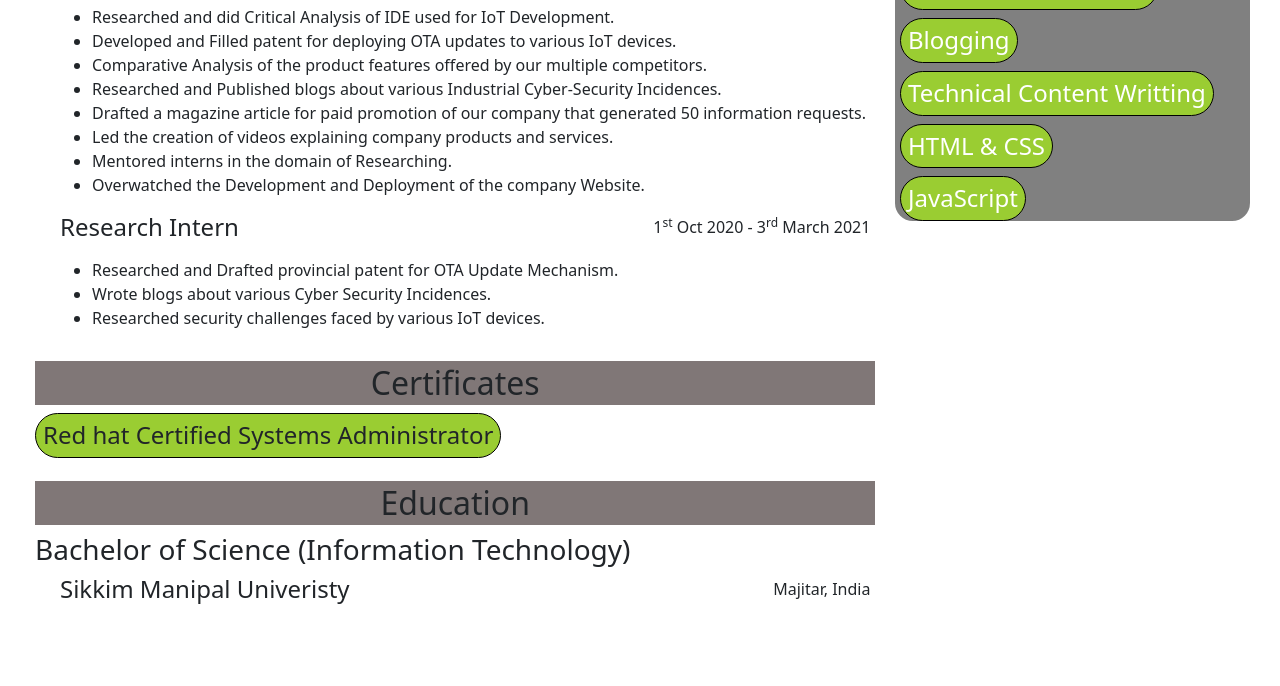
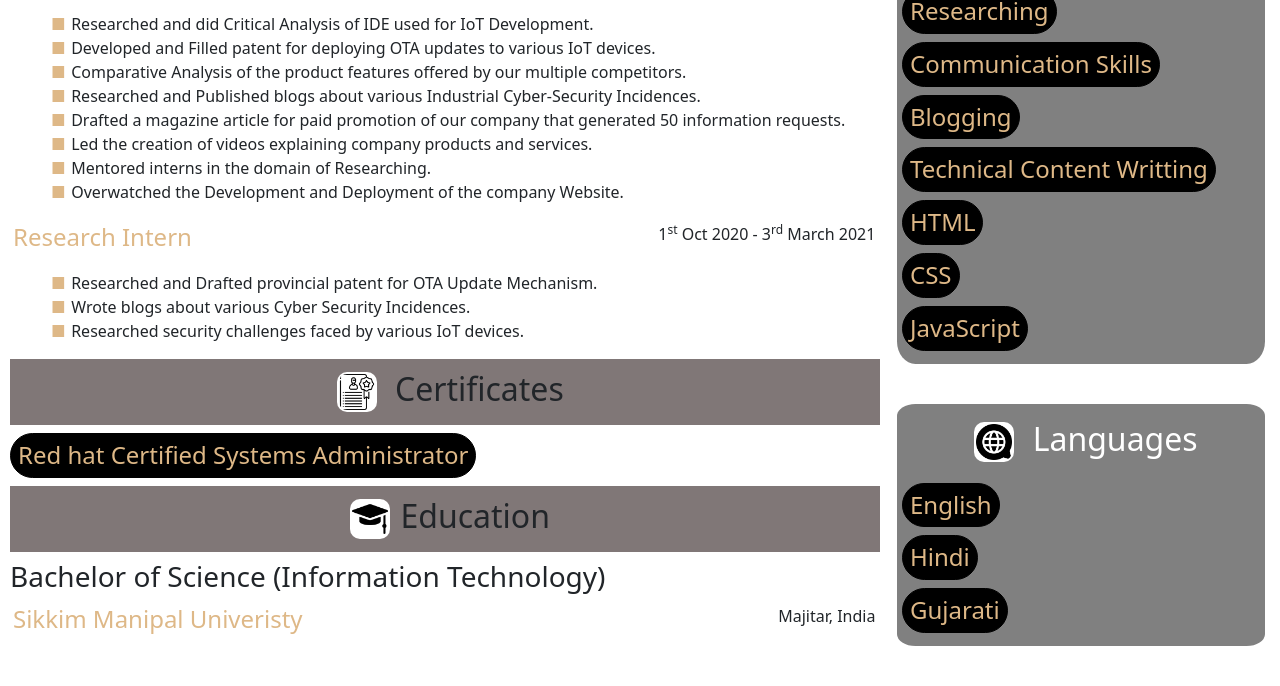
Before and after one commit to yashmehta001/resume2, a plain HTML site: page index.html in a window 1280 px wide. Shown: the part 349-1035 px from the top of the page. Before the commit the page ends 976 px from the top, so only its background shows below. Drawn offline with nearby package versions, Linux system fonts and the light colour scheme.

Commit message:
added languages and icons

```diff
--- a/css/master.css
+++ b/css/master.css
@@ -11,12 +11,17 @@ h6 {
 
 ul {
     margin-left: 25px;
+    list-style: none;
+}
+ul li::before{
+    content: "■";
+    color: burlywood;
+    display: inline-block;
+    font-weight: bold;
+    width: 1em;
+    margin-left: -1em ;
 }
 
-div {
-    margin: 5px;
-    padding: 5px ;
-}
 
 .body {
     margin: 10px;
@@ -62,29 +67,28 @@ div {
     width: 30%;
 }
 
-#contact {
+.contact {
     background-color: #808080;
-    /* float: right; */
-    /* width: 30%; */
-    height: 175px;
-    /* padding: 5px; */
+    height: auto;
     border: #A85CF9;
     border-radius: 5%;
     margin: 5px;
     color: white;
-
+    margin-bottom: 40px;
+    padding: 5px;
 }
 
 #skills {
     background-color: #808080;
     /* float: right; */
     /* width: 30%; */
-    height: 360px;
+    height: auto;
     /* padding: 5px; */
     border: #A85CF9;
     border-radius: 5%;
-    margin: 5px;
+    /* margin: 5px; */
     color: white;
+    padding: 5px;
 
 }
 
@@ -99,15 +103,23 @@ img {
     border-radius: 25%;
 }
 
+.heading {
+    height: 40px;
+    width: 40px;
+}
+
 .noback {
     background-color: transparent;
     border: none;
-    padding: 0px;
+    padding: 3px;
     border-radius: 0px;
-    margin-left: 25px;
+    /* margin-left: 25px; */
+    text-align: center;
+    height: fit-content;
+    /* width: fit-content; */
 }
 
-a {
+#contact {
     text-decoration: none;
     color: white;
 }
@@ -117,5 +129,14 @@ h4 {
     border: 1px black solid;
     padding: 7px;
     border-radius: 50px;
-    background-color: yellowgreen   ;
+    color: burlywood;
+    background-color: black  ;
 }
+
+a {
+    text-decoration: none;
+    color: black;
+}
+a:hover{
+    color: black;
+}
--- a/index.html
+++ b/index.html
@@ -23,13 +23,14 @@
 			</div>
 			<div class="experience">
 				<h2>
+					<img src="img/work.png" alt="Experience" class="heading">
 					Experience
 				</h2>
 				<h6>
 					Gandhinagar, India
 				</h6>
 				<h3>
-					Arishti Info Labs
+					<a href="https://www.arishti.com/">Arishti Info Labs</a>
 				</h3>
 				<h6>
 					1<sup>st</sup> May 2021 - 15<sup>th</sup> July 2022
@@ -88,12 +89,15 @@
 			</div>
 			<div class="certficates">
 				<h2>
+					<img src="img/certi.png" alt="Certificates" class="heading">
 					Certificates
 				</h2>
-				<h4>Red hat Certified Systems Administrator</h4>
+				<a href="https://rhtapps.redhat.com/verify?certId=190-300-129">
+					<h4>Red hat Certified Systems Administrator</h4>
+				</a>
 			</div>
-			<div class="education">
-				<h2>Education</h2>
+			<div class="education" >
+				<h2><img src="img/edu.png" alt="Education" class="heading">Education</h2>
 				<h3>Bachelor of Science (Information Technology)</h3>
 				<h6>Majitar, India</h6>
 				<h4 class="noback">Sikkim Manipal Univeristy</h4>
@@ -101,10 +105,10 @@
 			</div>
 
 			<div class="right">
-			<div id="contact" class=".col-md-4" >
-				<h2 class="noback">Contact</h2>
+			<div class="contact .col-md-4" >
+				<h2 class="noback"><img src="img/contact.png" alt="contact" class="heading">Contact</h2>
 				<em>
-					<a href="mailto:yashmehta766.gmail.com">
+					<a href="mailto:yashmehta766.gmail.com" id="contact">
 					<img src="img/mail.png" alt="E-mail" id="email">
 					yashmehta766@gmail.com
 					</a>
@@ -118,14 +122,24 @@
 			</div>
 
 
-				<div id="skills" class=".col-md-4" >
-					<h2 class="noback">Skills</h2>
+				<div class="contact .col-md-4" >
+					<h2 class="noback">
+						<img src="img/settings.png" alt="Skills" class="heading">Skills
+					</h2>
 						<h4>Researching</h4>
 						<h4>Communication Skills</h4>
 						<h4>Blogging</h4>
 						<h4>Technical Content Writting</h4>
-						<h4>HTML & CSS</h4>
+						<h4>HTML</h4>
+						<h4>CSS</h4>
 						<h4>JavaScript</h4>
+				</div>
+				<div class="contact .col-md-4">
+					<h2 class="noback"><img src="img/language.png" alt="Language" class="heading"> Languages</h2>
+						<h4>English</h4>
+						<h4>Hindi</h4>
+						<h4>Gujarati</h4>
+
 				</div>
 			</div>
 
```
Also changed, not shown: img/certi.png (added), img/contact.png (added), img/edu.png (added), img/language.png (added), img/settings.png (added), img/work.png (added).
